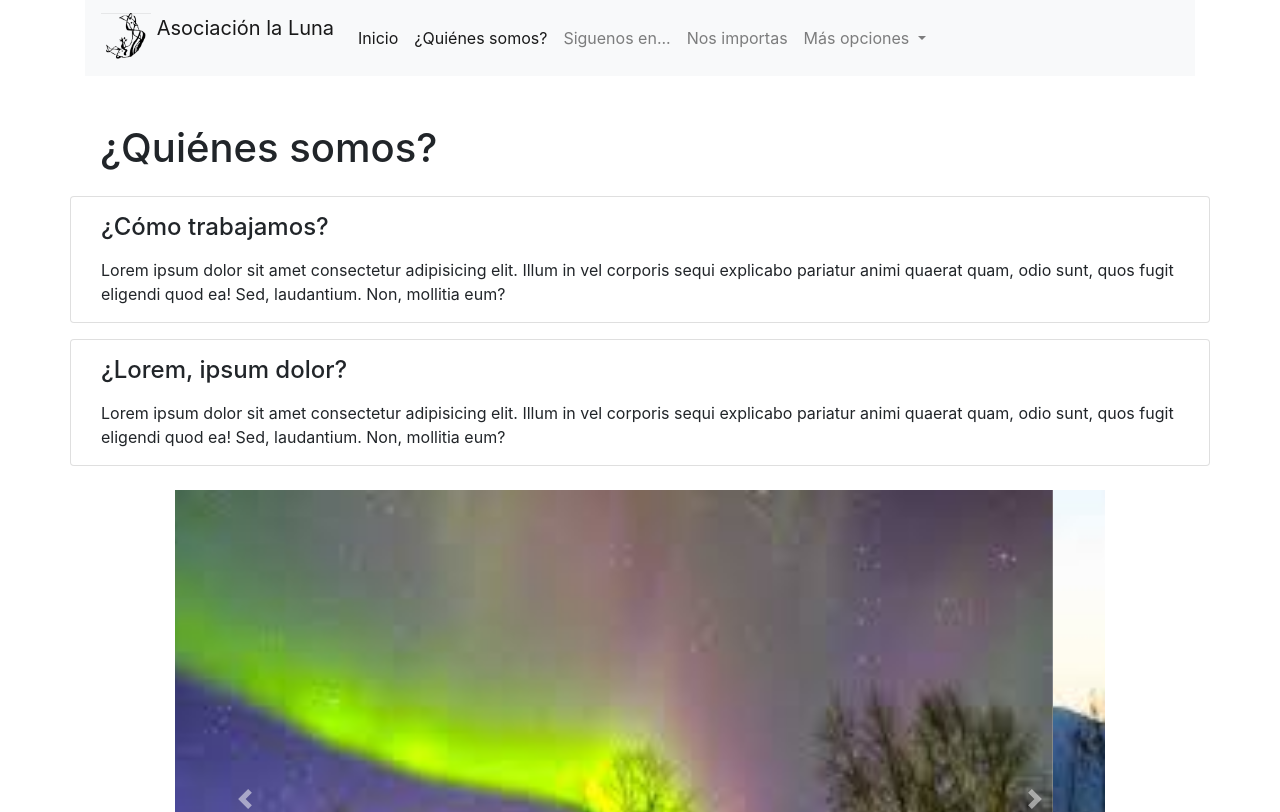
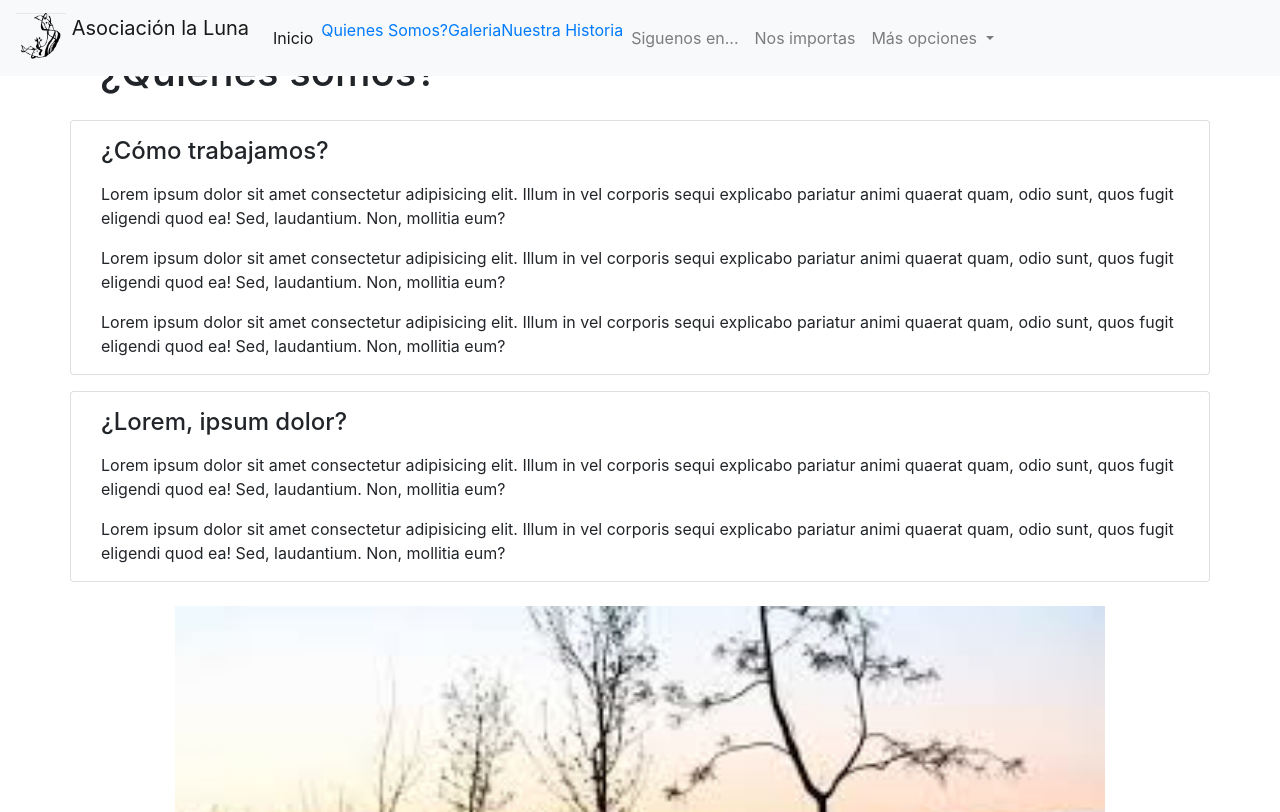
Before and after one commit to SaraSat/Bootstrap5, a plain HTML site: page whoWeAre.html in a window 1280 px wide. Shown: the top 812 px of the page. Drawn offline with nearby package versions, Linux system fonts and the light colour scheme.

Commit message:
intento de scrospy

```diff
--- a/whoWeAre.html
+++ b/whoWeAre.html
@@ -19,14 +19,17 @@
         .borde {
             border: 1px #000 solid;
         }
+        body{
+            position: relative;
+        }
     </style>
 </head>
 
-<body>
+<body data-spy="scroll" data-target="#menu" >
 
     <div class="container">
         <!--Navegador-->
-        <nav class="navbar navbar-expand-lg navbar-light bg-light">
+        <nav class="navbar navbar-expand-lg navbar-light bg-light fixed-top" id="menu">
             <!-- Image and text -->
             <a class="navbar-brand" href="#">
                 <img src="imagenes/LunaS.png" width=" 50" height="50" class="d-inline-block align-top" alt="">
@@ -42,10 +45,17 @@
                     <li class="nav-item active">
                         <a class="nav-link" href="index.html">Inicio<span class="sr-only">(current)</span></a>
                     </li>
-                    <li class="nav-item">
-                        <a class="nav-link active" href="whoWeAre.html">¿Quiénes somos?</a>
-                    </li>
-                    <li class="nav-item">
+                    <li class="nav-item ">
+                                <a class="-item" href="whoWeAre.html">Quienes Somos?</a></li>
+                        </li>
+                        <li class="nav-item ">
+                                <li class="nav-item "><a class="-item" href="whoWeAre.html#historia">Galeria</a></li>
+                        </li>
+                        <li class="nav-item ">
+                                <li class="nav-item "><a class="-item" href="whoWeAre.html#historia">Nuestra Historia</a></li>
+                        </li>
+
+                        <li class="nav-item">
                         <a class="nav-link" href="followUs.html">Siguenos en...</a>
                     </li>
                     <li class="nav-item">
@@ -68,7 +78,7 @@
     </div>
     <!--Fin Navegador-->
 
-    <div class="container mt-5">
+    <div class="container mt-5" id="historia">
         <div class=" col-sm-12 col-md-12 col-lg-12 col-xl-12">
             <h1 class="mt-3">¿Quiénes somos?</h1>
         </div>
@@ -82,6 +92,20 @@
                         pariatur animi
                         quaerat quam, odio sunt, quos fugit eligendi quod ea! Sed, laudantium. Non, mollitia eum?
                     </p>
+                    <p class=" mt-3">Lorem ipsum dolor sit amet consectetur adipisicing elit. Illum in vel corporis
+                            sequi
+                            explicabo
+                            pariatur animi
+                            quaerat quam, odio sunt, quos fugit eligendi quod ea! Sed, laudantium. Non, mollitia eum?
+                        </p>
+                        <p class=" mt-3">Lorem ipsum dolor sit amet consectetur adipisicing elit. Illum in vel corporis
+                                sequi
+                                explicabo
+                                pariatur animi
+                                quaerat quam, odio sunt, quos fugit eligendi quod ea! Sed, laudantium. Non, mollitia eum?
+                            </p>
+
+
                 </section>
             </div>
             <div class="card col-12 col-sm-6 col-md-6 col-lg-3 col-xl-12 mt-3">
@@ -91,13 +115,21 @@
                         explicabo
                         pariatur animi
                         quaerat quam, odio sunt, quos fugit eligendi quod ea! Sed, laudantium. Non, mollitia eum?</p>
+                        <p class=" mt-3">Lorem ipsum dolor sit amet consectetur adipisicing elit. Illum in vel corporis
+                                sequi
+                                explicabo
+                                pariatur animi
+                                quaerat quam, odio sunt, quos fugit eligendi quod ea! Sed, laudantium. Non, mollitia eum?
+                            </p>
+
                 </section>
             </div>
             </div>
         </div>
     </div>
     <!--Slideshow-->
-    <div class=" carousel slide mt-4" data-ride="carousel" id="carousel">
+    <div id="galeria">
+    <div class=" carousel slide mt-4" data-ride="carousel" id="carouse">
         <ol class="carousel-indicators">
           <li  data-target=#carousel data-slide-to="0" class="active"></li>
           <li data-target=#carousel data-slide-to="1"></li>
```
Also changed, not shown: followUs.html (+3 -3 lines), formulario.html (+8 -4 lines), index.html (+37 -7 lines).
